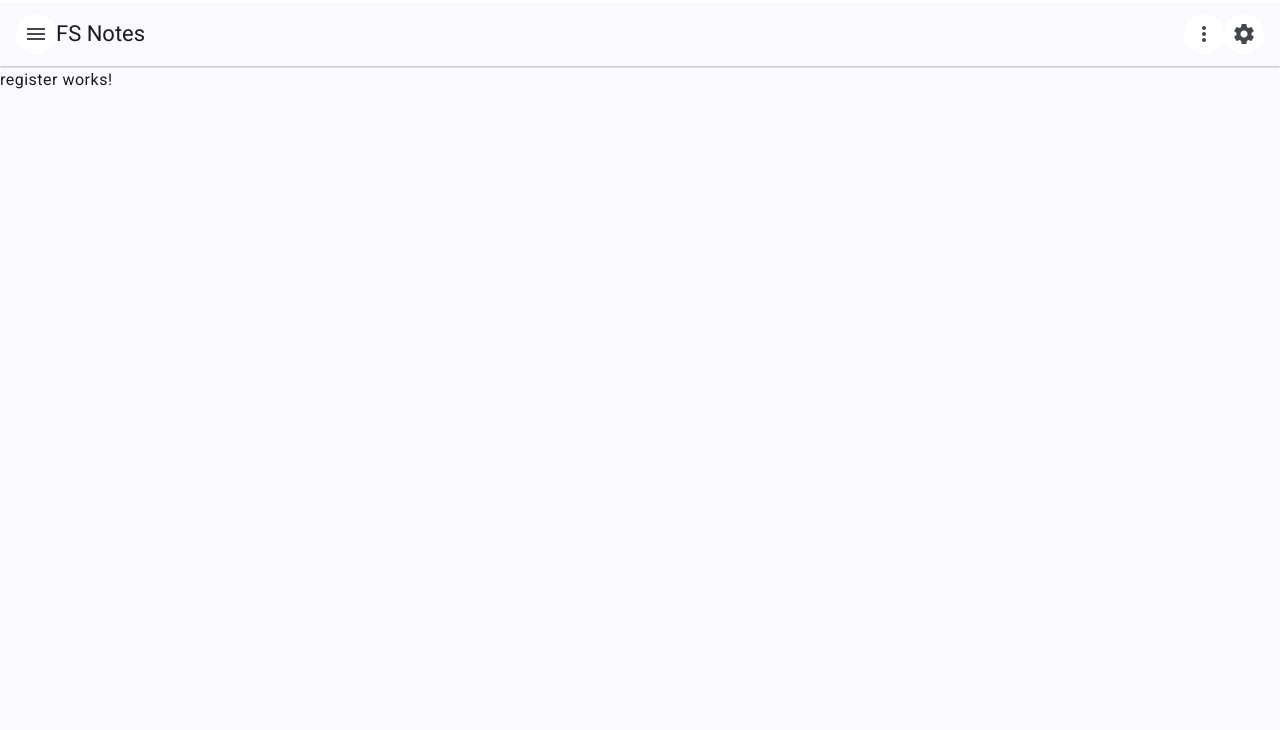
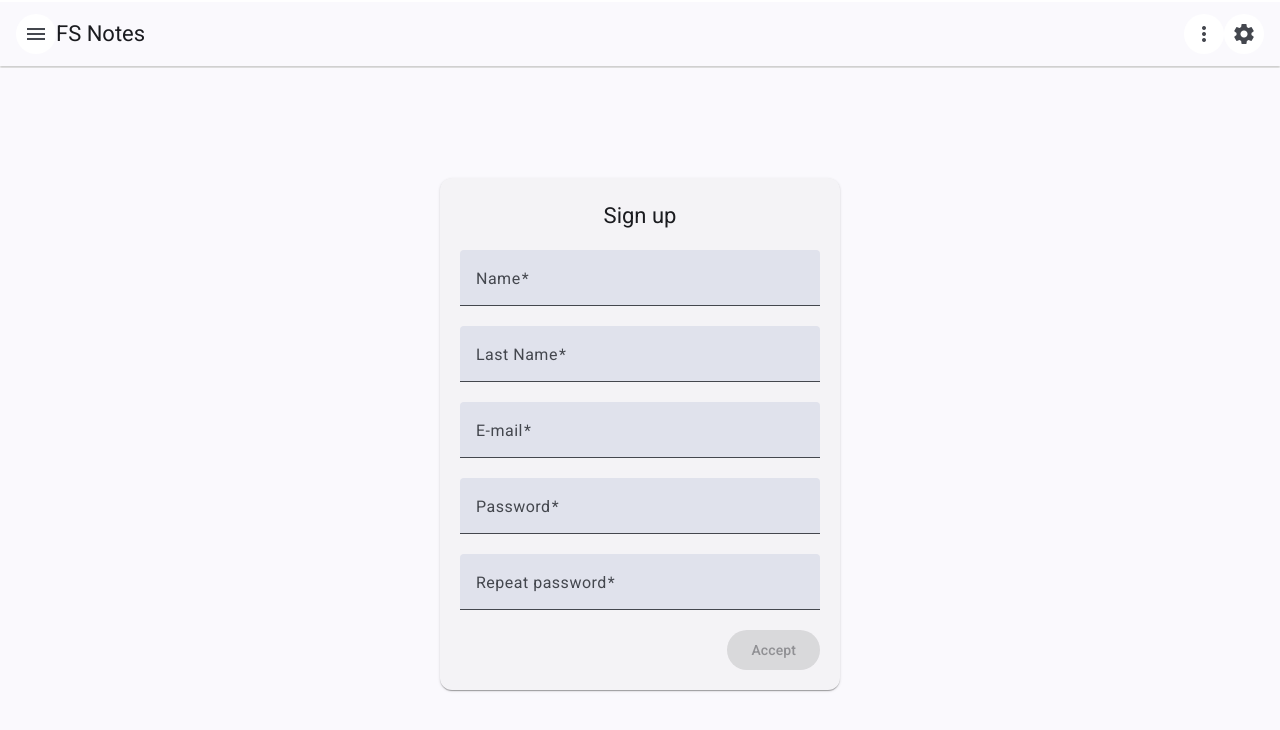
Before and after one commit to rceddev/fs-notes, an Angular app in the folder front-end-layer/fs-web-app/: page /register in a window 1280 px wide. Shown: the top 730 px of the page. Built offline with nearby package versions, Linux system fonts and the light colour scheme.

Commit message:
New - Register page templated added with inputs valdiation

```diff
--- a/front-end-layer/fs-web-app/src/app/components/header/header.component.html
+++ b/front-end-layer/fs-web-app/src/app/components/header/header.component.html
@@ -27,6 +27,7 @@
               <span>Export my notes</span>
             </button>
         </mat-menu>
+
         <!--Settings button-->
         <button
             mat-icon-button
@@ -42,7 +43,11 @@
             </button>
             <button (click)="navigate('/login')" mat-menu-item>
               <mat-icon>login</mat-icon>
-              <span>Log in</span>
+              <span>Sign in</span>
+            </button>
+            <button (click)="navigate('/register')" mat-menu-item>
+              <mat-icon>person_add</mat-icon>
+              <span>Sign up</span>
             </button>
             <button mat-menu-item>
               <mat-icon>groups</mat-icon>
--- a/front-end-layer/fs-web-app/src/app/components/register/register.component.css
+++ b/front-end-layer/fs-web-app/src/app/components/register/register.component.css
@@ -0,0 +1,24 @@
+.card-container {
+    max-width: 25rem;
+    align-items: center;
+    padding: 0.25rem;
+  }
+.imput-full{
+    width: 100%;
+}
+
+.container{
+    display: flex;
+    justify-content: center;
+    align-items: center;
+    height: 100%;
+}
+mat-card-header{
+    margin-top: 0.25rem;
+    margin-bottom: 1.25rem;
+}
+.submit-button{
+    width: 100%;
+    justify-content: end;
+    display: flex;
+}
--- a/front-end-layer/fs-web-app/src/app/components/register/register.component.html
+++ b/front-end-layer/fs-web-app/src/app/components/register/register.component.html
@@ -1 +1,79 @@
-<p>register works!</p>
+<div class="container">
+    <mat-card class="card-container" >
+        <mat-card-header>
+        <mat-card-title>Sign up</mat-card-title>
+
+        </mat-card-header>
+        <mat-card-content>
+            <form  [formGroup]="loginFormGroup" (ngSubmit)="handleSubmit()">
+                <mat-form-field  class="imput-full">
+                    <mat-label>Name</mat-label>
+                    <input
+                        type="text"
+                        matInput
+                        formControlName="nameFormControl"
+                        required>
+                    @if (nameFormControl!=null && nameFormControl.hasError('required')) {
+                        <mat-error>Name is <strong>required</strong></mat-error>
+                    }
+                </mat-form-field>
+
+                <mat-form-field  class="imput-full">
+                    <mat-label>Last Name</mat-label>
+                    <input
+                        type="text"
+                        matInput
+                        formControlName="lastNameFormControl"
+                        required>
+                    @if (lastNameFormControl!=null && lastNameFormControl.hasError('required')) {
+                        <mat-error>Last name is <strong>required</strong></mat-error>
+                    }
+                </mat-form-field>
+
+                <mat-form-field  class="imput-full">
+                    <mat-label>E-mail</mat-label>
+                    <input
+                        type="email"
+                        matInput
+                        formControlName="emailFormControl"
+                        required>
+                    @if (emailFormControl!=null && emailFormControl.hasError('email') && !emailFormControl.hasError('required')) {
+                        <mat-error>Please enter a valid email address</mat-error>
+                    }
+                    @if (emailFormControl!=null && emailFormControl.hasError('required')) {
+                        <mat-error>Email is <strong>required</strong></mat-error>
+                    }
+                </mat-form-field>
+                <mat-form-field class="imput-full">
+                    <mat-label>Password</mat-label>
+                    <input
+                        type="password"
+                        matInput
+                        formControlName="passWordFormControl"
+                        matInput
+                        required>
+                    @if (passWordFormControl!=null && passWordFormControl.hasError('required')) {
+                        <mat-error>Password is <strong>required</strong></mat-error>
+                    }
+                </mat-form-field>
+                <mat-form-field class="imput-full">
+                    <mat-label>Repeat password</mat-label>
+                    <input
+                        type="password"
+                        formControlName="repeatPassWordFormControl"
+                        matInput
+                        required>
+                    @if (repeatPassWordFormControl!=null && repeatPassWordFormControl.hasError('required')) {
+                        <mat-error>Password is <strong>required</strong></mat-error>
+                    }
+                </mat-form-field>
+                @if (loginFormGroup.hasError("passNotMatched")) {
+                    <mat-error>Passwords must <strong>match</strong></mat-error>
+                }
+                <div class="submit-button">
+                    <button mat-flat-button color="primary" type="submit" [disabled]="!loginFormGroup.valid">Accept</button>
+                </div>
+            </form>
+        </mat-card-content>
+    </mat-card>
+</div>
--- a/front-end-layer/fs-web-app/src/app/components/register/register.component.ts
+++ b/front-end-layer/fs-web-app/src/app/components/register/register.component.ts
@@ -1,12 +1,79 @@
 import { Component } from '@angular/core';
+import {
+  MatDialogTitle,
+  MatDialogContent,
+  MatDialogActions,
+  MatDialogClose,
+} from '@angular/material/dialog';
+import {FormControl, FormGroup, FormsModule, ValidatorFn, Validators} from '@angular/forms';
+import {MatInputModule} from '@angular/material/input';
+import {MatFormFieldModule} from '@angular/material/form-field';
+import {MatButtonModule} from '@angular/material/button';
+import { ReactiveFormsModule } from '@angular/forms';
+import {MatCardModule} from '@angular/material/card';
+import {MatDividerModule} from '@angular/material/divider';
+import {
+  AbstractControl,
+  NG_VALIDATORS,
+  ValidationErrors,
+  Validator,
+} from '@angular/forms';
 
+
+export const passMatch: ValidatorFn = (control: AbstractControl): ValidationErrors | null => {
+  const pass = control.get('passWordFormControl');
+  const repass = control.get('repeatPassWordFormControl');
+  console.log('values '+pass?.value + '  values1 '+repass?.value + 'resultado='+ (pass?.value != repass?.value))
+  return pass!=null && repass!=null && pass.value != repass.value ? {passNotMatched: true} : null;
+};
 @Component({
   selector: 'app-register',
   standalone: true,
-  imports: [],
+  imports: [
+    MatFormFieldModule,
+    MatInputModule,
+    FormsModule,
+    MatButtonModule,
+    MatDialogTitle,
+    MatDialogContent,
+    MatDialogActions,
+    MatDialogClose,
+    ReactiveFormsModule,
+    MatCardModule,
+    MatDividerModule,
+  ],
   templateUrl: './register.component.html',
   styleUrl: './register.component.css'
 })
 export class RegisterComponent {
+  loginFormGroup = new FormGroup({
+    emailFormControl : new FormControl('', [Validators.required, Validators.email]),
+    passWordFormControl : new FormControl('', [Validators.required]),
+    repeatPassWordFormControl : new FormControl('', [Validators.required]),
+    nameFormControl : new FormControl('', [Validators.required]),
+    lastNameFormControl : new FormControl('', [Validators.required]),
+  }, {validators: passMatch});
 
+  handleSubmit() {
+    console.log("Email:" + this.loginFormGroup.value.emailFormControl + ", password:" + this.loginFormGroup.value.passWordFormControl)
+  }
+
+  get emailFormControl(){
+    return this.loginFormGroup.get('emailFormControl');
+  }
+
+  get passWordFormControl(){
+    return this.loginFormGroup.get('passWordFormControl');
+  }
+
+  get repeatPassWordFormControl(){
+    return this.loginFormGroup.get('repeatPassWordFormControl');
+  }
+
+  get nameFormControl(){
+    return this.loginFormGroup.get('nameFormControl');
+  }
+  get lastNameFormControl(){
+    return this.loginFormGroup.get('lastNameFormControl');
+  }
 }
```
